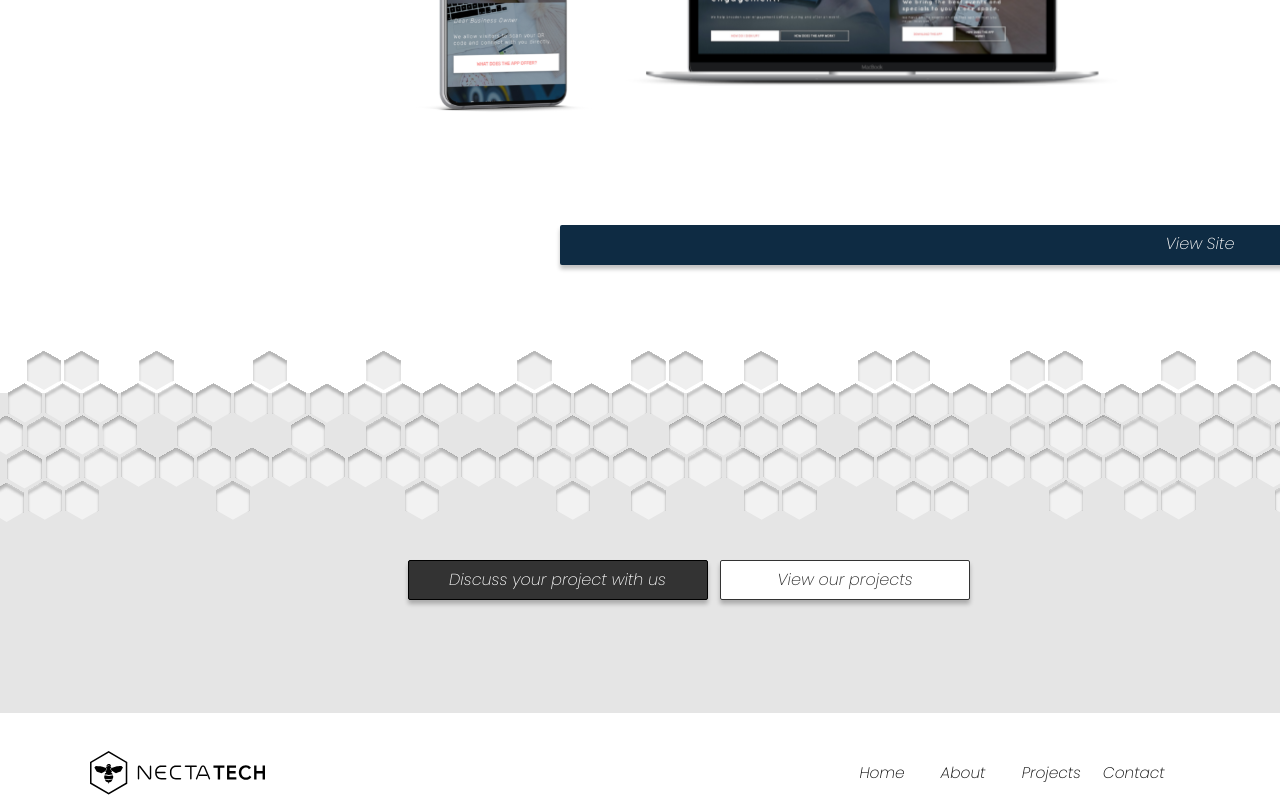
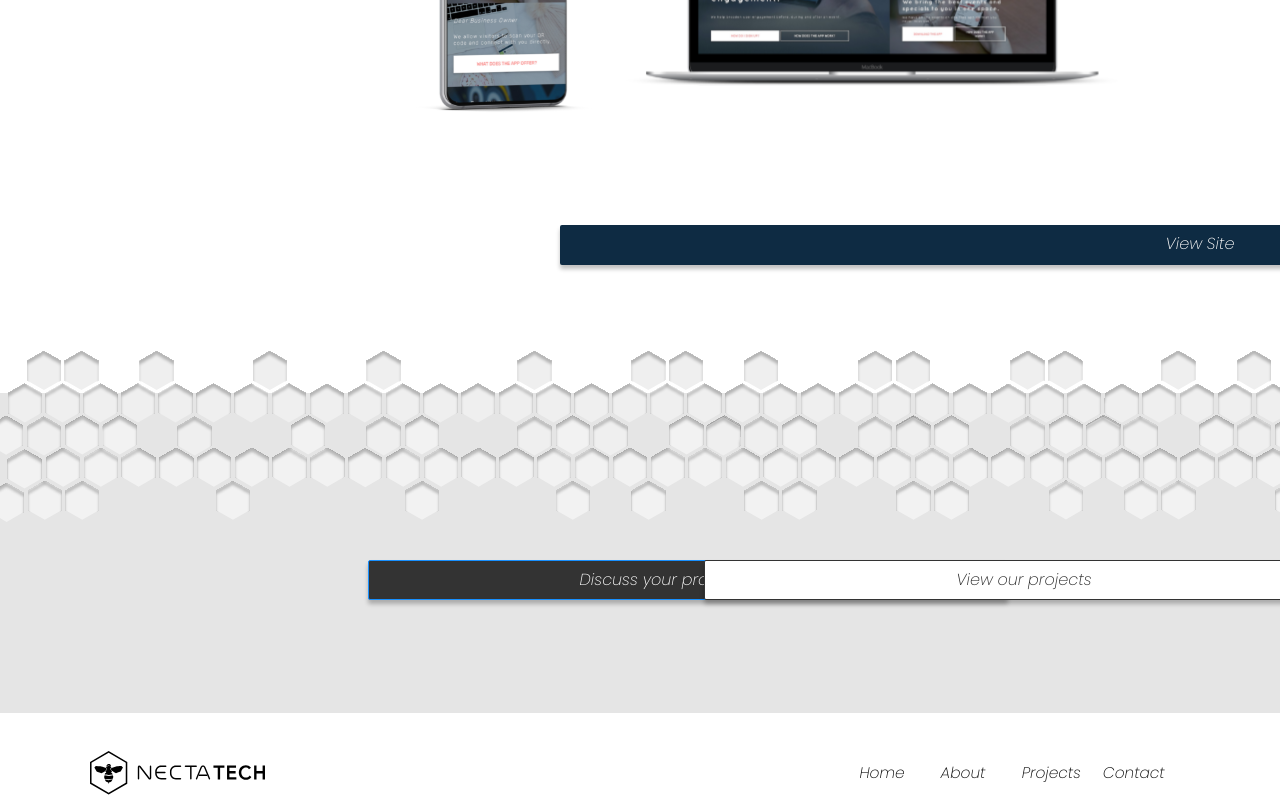
Before and after one commit to kaygeek/NectaTech, a React (Create React App) app: page /Necta in a window 1280 px wide. Shown: the part 1459-2256 px from the top of the page. Built offline with nearby package versions, Linux system fonts and the light colour scheme.

Commit message:
fix home and projects button bug

```diff
--- a/src/components/Footer.js
+++ b/src/components/Footer.js
@@ -1,4 +1,4 @@
-import React, { useState } from "react";
+import React from "react";
 import { Link } from "react-router-dom";
 import Logo from "./logo.svg";
 import styled from "styled-components";
@@ -64,12 +64,15 @@ const MainFooterLink = styled(Link)`
  display: inline-block;
  margin-left: -6rem;
 
-
+ &:hover {
+  color: #faed5b;
+}
  @media screen and (max-width:984px){
    position: relative;
    left: -12rem;
    padding: 0.5rem -1rem;
    margin-left: 0px;
+
   }
 
 `
@@ -154,6 +157,10 @@ const ChildFooterLink = styled(Link)`
  display: inline-block;
  margin-left: -15rem;
 
+ &:hover {
+  color: #faed5b;
+}
+
 @media screen and (max-width:677px){
  margin-left:6rem;
 }
--- a/src/components/Navbar.js
+++ b/src/components/Navbar.js
@@ -68,6 +68,10 @@ const  NavbarLink = styled(Link)`
  display: inline-block;
  margin-left: -4rem;
 
+
+&:hover {
+  color: #faed5b;
+}
 `
 
 
--- a/src/components/pages/about/HexagonGallery.css
+++ b/src/components/pages/about/HexagonGallery.css
@@ -1,13 +1,4 @@
-
-.hex img {
-    width: 100%;
-    height: auto;
-    display: block;
-    object-fit:cover;
-  }
-
-
-  .hex:first-child {
+    .hex:first-child {
     grid-row-start: 1;
     grid-column: 2 / span 2;
   }
--- a/src/components/pages/about/HexagonGallery.jsx
+++ b/src/components/pages/about/HexagonGallery.jsx
@@ -38,7 +38,8 @@ const HexagonContainer = styled.div`
     grid-gap: 79px;
     grid-auto-rows: 110px;
   }
-   /* ////////////// */
+
+
   @media screen and (max-width:768px){
     position: relative;
     top:-6rem;
@@ -67,6 +68,8 @@ const Hex = styled.div`
   clip-path: polygon(50% 0%, 100% 25%, 100% 75%, 50% 100%, 0% 75%, 0% 25%);
 
 
+
+
  @media screen and (max-width:1024px){
   width: 180px;
   height: 205px;
@@ -87,9 +90,63 @@ const Hex = styled.div`
 
 `
 
+
+const HexImage = styled.img`
+ width: 100%;
+ height: auto;
+ display: block;
+ object-fit:cover;
+ transition: .3s ease;
+ backface-visibility: hidden;
+ opacity: 1;
+
+
+ &:hover {
+  opacity: 0.3;
+
+;
+
+ }
+`
+
+
+const NameContainer = styled.div`
+  transition: .5s ease;
+  opacity: 0;
+  position: absolute;
+  top: 50%;
+  left: 50%;
+  transform: translate(-50%, -50%);
+  -ms-transform: translate(-50%, -50%);
+  text-align: center;
+
+ &:hover {
+  opacity: 1;
+
+  h2{
+    color: #000000;
+    font-style: normal;
+    font-weight: bold;
+    font-size: 23px;
+    line-height: 22px;
+    padding: 16px 32px;
+    text-align: center;
+    position: relative;
+    top:1rem;
+
+  }
+
+ }
+
+`
+
+
+
+
+
 function HexagonGallery() {
 
-  const [bruce, courtney, kgaugelo, merveille, megan, carmyn] = team;
+  // const [bruce, courtney, kgaugelo, merveille, megan, carmyn] = team;
 
 
 
@@ -115,31 +172,50 @@ function HandleClicks(id){
 
       <HexagonContainer className="hexagon-gallery">
         <Hex onClick={(e)=>HandleClicks(0)} key={0} className="hex">
-          <img  src={img_1} alt="Bruce" />
-            <h2>Bruce Kay</h2>
+          <HexImage  src={img_1} alt="Bruce" />
+          <NameContainer>
+          <h2>Bruce Kay</h2>
+          </NameContainer>
+
+
         </Hex>
         <Hex className="hex">
-          <img src={img_2} alt="NectaBee" />
+          <HexImage src={img_2} alt="NectaBee" />
         </Hex>
         <Hex onClick={(e)=>HandleClicks(1)} key={1}  className="hex">
-          <img src={img_3} alt="Courtney" />
+          <HexImage src={img_3} alt="Courtney" />
+          <NameContainer>
           <h2>Courtney Joote</h2>
+          </NameContainer>
+
         </Hex>
         <Hex onClick={(e)=>HandleClicks(2)} key={2}  className="hex">
-          <img src={img_4} alt="Kgaugelo" />
+          <HexImage src={img_4} alt="Kgaugelo" />
+          <NameContainer>
           <h2>Kgaugelo Marakalla</h2>
+          </NameContainer>
+
         </Hex>
         <Hex onClick={(e)=>HandleClicks(3)} key={3}  className="hex">
-          <img src={img_5} alt="Merveille" />
+          <HexImage src={img_5} alt="Merveille" />
+          <NameContainer>
           <h2>Merveille Van Eck Kay</h2>
+          </NameContainer>
+
         </Hex>
         <Hex onClick={(e)=>HandleClicks(4)} key={4}  className="hex">
-          <img src={img_6} alt="Megan" />
+          <HexImage src={img_6} alt="Megan" />
+          <NameContainer>
           <h2>Megan Serfontein</h2>
+          </NameContainer>
+
         </Hex>
         <Hex onClick={(e)=>HandleClicks(5)} key={5}  className="hex">
-          <img src={img_7} alt="Carmyn" />
+          <HexImage src={img_7} alt="Carmyn" />
+          <NameContainer>
           <h2>Carmyn vM</h2>
+          </NameContainer>
+
         </Hex>
       </HexagonContainer>
      {card}
--- a/src/components/pages/concact/Contact.js
+++ b/src/components/pages/concact/Contact.js
@@ -214,9 +214,9 @@ const Contact = () => {
             label="Coutry"
             rules={[{ required: true, message: 'Please select country!' }]} >
               <Select placeholder="Please select country!">
-                <Option value="male">Male</Option>
-                  <Option value="female">Female</Option>
-                <Option value="other">Other</Option>
+                <Option label="male" value="male">Male</Option>
+                <Option  label="female"value="female">Female</Option>
+                <Option label="other"value="other">Other</Option>
               </Select>
           </Form.Item>
 
--- a/src/components/pages/home/BtnDiscussYourProjectWithUsHome.jsx
+++ b/src/components/pages/home/BtnDiscussYourProjectWithUsHome.jsx
@@ -18,6 +18,10 @@ const MyButton = styled(Button)`
  font-size: 18px;
  box-shadow: 0px 4px 4px rgba(0, 0, 0, 0.25);
 
+ &:hover {
+  background: #faed5b;
+
+}
 
  @media screen and (max-width:1159px){
  position: relative;
@@ -34,7 +38,6 @@ const MyButton = styled(Button)`
 
 function BtnDiscussYourProjectWithUs(){
   return(
-    <div className="button-1">
       <Link to="/contact">
         <MyButton
         type="primary"
@@ -43,8 +46,8 @@ function BtnDiscussYourProjectWithUs(){
 
         Discuss your project with us
       </MyButton>
+
     </Link>
-      </div>
  );
 }
 
--- a/src/components/pages/projects/BtnDiscussYourProjectWithUs.jsx
+++ b/src/components/pages/projects/BtnDiscussYourProjectWithUs.jsx
@@ -1,37 +1,45 @@
 import React from "react";
-import ReactDom from 'react-dom';
 import { Link } from "react-router-dom";
+import { useHistory } from "react-router-dom";
+import styled from 'styled-components';
 import { Button } from 'antd';
 
+const BtnDiscussProjectWithUs = styled(Button)`
+ position: relative;
+ top: 300px;
+ margin-left: 10rem;
+ width: 320px;
+ box-sizing: border-box;
+ border-radius: 2px;
+ z-index: 1;
+ background: #333333;
+ box-shadow: 0px 4px 4px rgba(0, 0, 0, 0.25);
+
+`
+
 function BtnDiscussYourProjectWithUs(){
+
+  // const history = useHistory();
+
+  // const routeChange = (e) =>{
+  //   let path = `/contact`;
+  //   history.push(path);
+  // }
+
+
+  // onClick={(e)=>this.routeChange}
+
   return(
-        <div className="button-1">
     <Link to="/contact">
-          <Button
+    <BtnDiscussProjectWithUs
     type="primary"
     size="large"
-            style={{
-              position: "relative",
-              top: "300px",
-              left: "200px",
-              width: "300px",
-              display: "flex",
-              flexDirection: "column",
-              alignItems: "center",
-              background: "#333333",
-              boxShadow: "0px 4px 4px rgba(0, 0, 0, 0.25)",
-              borderRadius: "2px",
-              borderColor: "black",
-              paddingRight: "1rem",
-              zIndex:"10"
-            }}
-            block
-          >
+    block>
+
     Discuss your project with us
-          </Button>
+  </BtnDiscussProjectWithUs>
+
 </Link>
-      </div>
-
  );
 }
 
--- a/src/components/pages/projects/BtnViewOurProjects.jsx
+++ b/src/components/pages/projects/BtnViewOurProjects.jsx
@@ -1,33 +1,46 @@
 import React from "react";
-import ReactDom from 'react-dom';
 import { Link } from "react-router-dom";
+import { useHistory } from "react-router-dom";
 import { Button } from 'antd';
+import styled from "styled-components";
+
+
+const ViewOurProjects = styled(Button)`
+ position: relative;
+ top: 300px;
+ margin-left: -9rem;
+ width: 250px;
+ background: #FFFFFF;
+ border: 1px solid #333333;
+ box-sizing: border-box;
+ box-shadow: 0px 4px 4px rgba(0, 0, 0, 0.25);
+ border-radius: 2px;
+ z-index: 1;
+
+`
+
+
+
+
 
 function BtnViewOurProjects(){
+
+  // routeChange=()=> {
+  //   let path = `/projects`;
+  //   let history = useHistory();
+  //   history.push(path);
+  // }
+  // onClick={(e)=>this.routeChange}
+
     return(
-        <div className="button-2">
-              <Link to="/projects">
-                <Button
-                  size="large"
-                  style={{
-                    position: "relative",
-                    top: "300px",
-                    marginLeft: "-8rem",
-                    width: "250px",
-                    background: "#FFFFFF",
-                    border: "1px solid #333333",
-                    boxSizing: "border-box",
-                    boxShadow: "0px 4px 4px rgba(0, 0, 0, 0.25)",
-                    borderRadius: "2px",
-                    zIndex:"1"
-                  }}
-                  block
-                >
-                  View our projects
-                </Button>
-              </Link>
-            </div>
-    );
+      <Link to="/projects">
+        <ViewOurProjects
+          size="large"
+          block>
+          View our projects
+        </ViewOurProjects>
+      </Link>
+      );
 }
 
 export default BtnViewOurProjects;
```
Also changed, not shown: src/components/pages/home/homeCarousal.jsx (+0 -9 lines), src/components/pages/projects/BtnViewSite.jsx (+20 -22 lines), src/components/pages/projects/ProjectsBottomContent.jsx (+4 -6 lines). Lines whose indentation alone changed are shown as unchanged.
